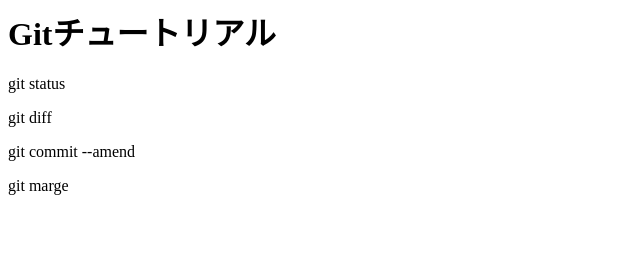
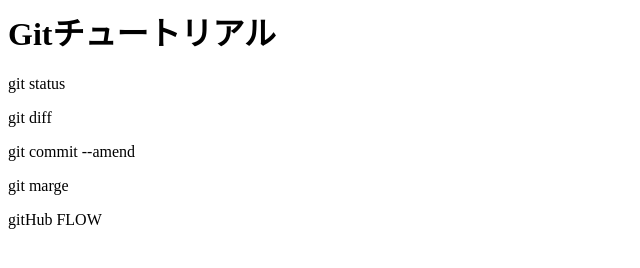
Before and after one commit to masatoUmemoto/git_tutorial, a plain HTML site: page index.html in a window 1280 px wide. Shown: the whole page, without its empty margins (0-640 px from the left). Drawn offline with Linux system fonts and the light colour scheme.

Commit message:
github_flow

```diff
--- a/index.html
+++ b/index.html
@@ -3,3 +3,4 @@
 <p>git diff</p>
 <p>git commit --amend</p>
 <p>git marge</p>
+<p>gitHub FLOW</p>
```
